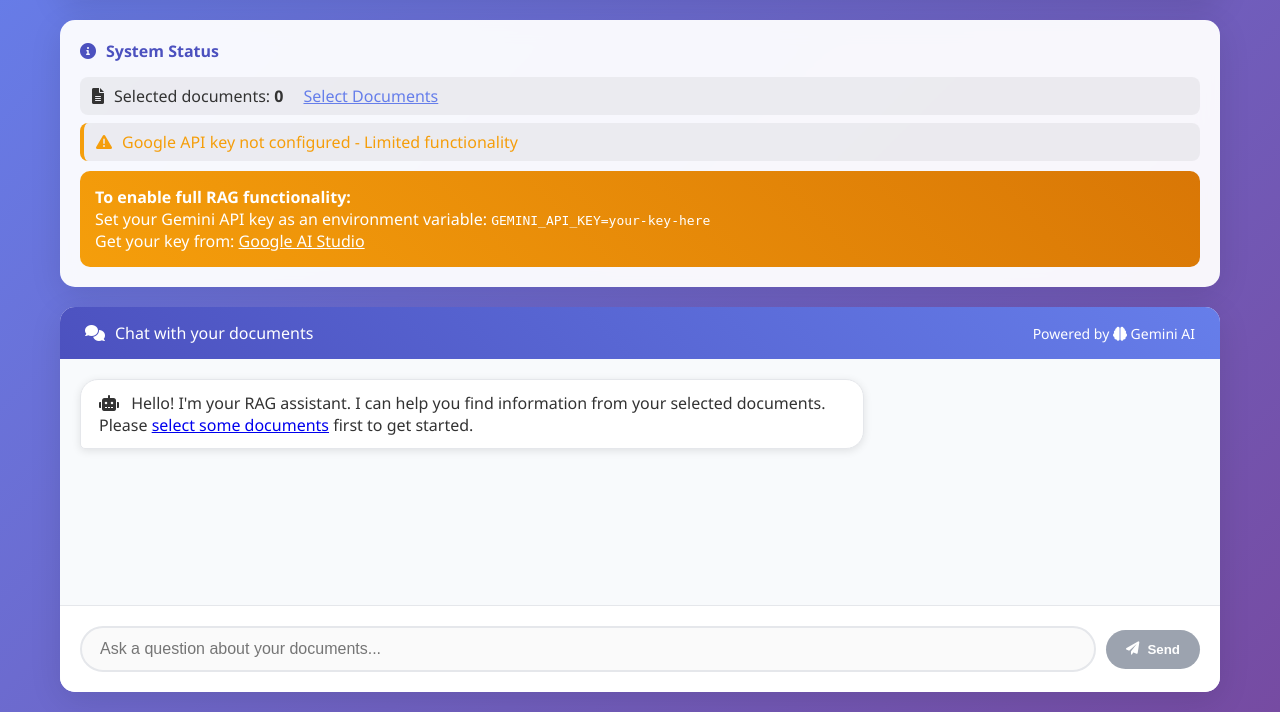
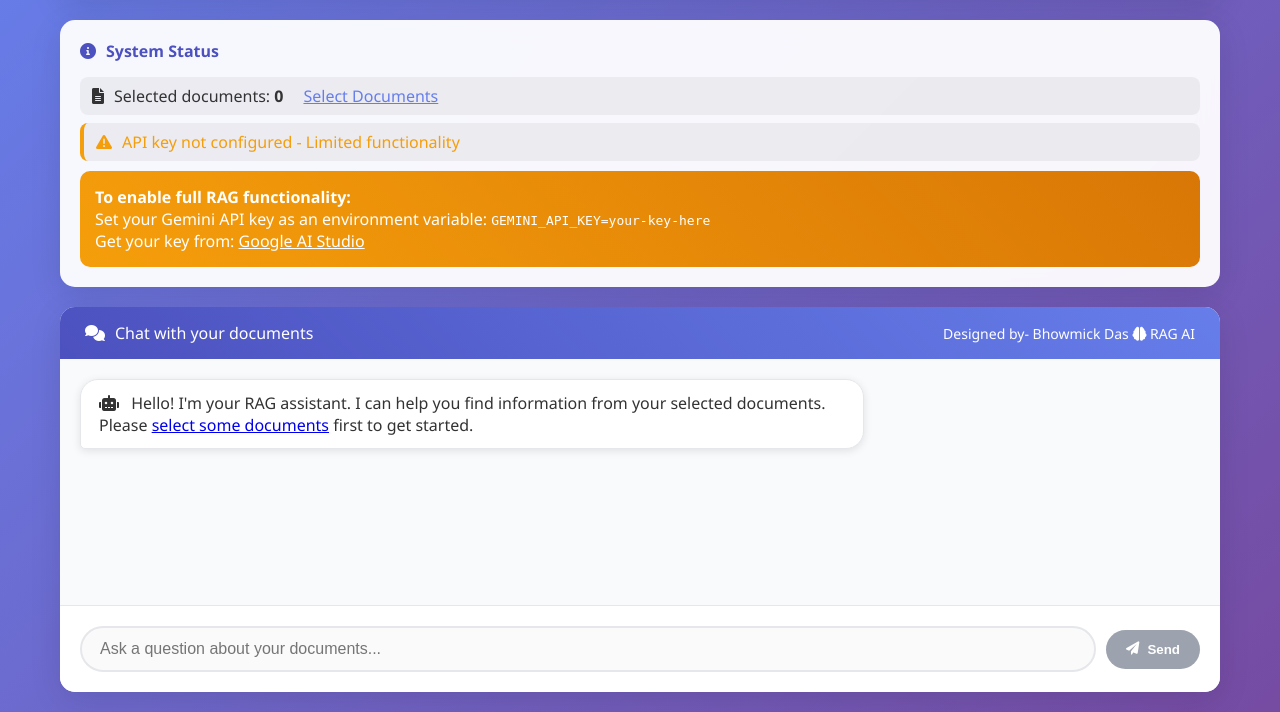
Before and after one commit to forbhowmick/Rag-chatbot, a Flask app: page /chat in a window 1280 px wide. Shown: the part 88-800 px from the top of the page. Run offline with Flask 3, Linux system fonts and the light colour scheme.

Commit message:
frontend change

```diff
--- a/frontend/templates/chat.html
+++ b/frontend/templates/chat.html
@@ -308,12 +308,12 @@
                 {% if gemini_available %}
                     <li class="status-item status-available">
                         <i class="fas fa-check-circle"></i>
-                        <span>Google Gemini AI configured - Full RAG functionality available</span>
+                        <span> AI configured - Full RAG functionality available</span>
                     </li>
                 {% else %}
                     <li class="status-item status-limited">
                         <i class="fas fa-exclamation-triangle"></i>
-                        <span>Google API key not configured - Limited functionality</span>
+                        <span> API key not configured - Limited functionality</span>
                     </li>
                 {% endif %}
             </ul>
@@ -331,7 +331,7 @@
                 <i class="fas fa-comments"></i>
                 <span>Chat with your documents</span>
                 <div style="margin-left: auto; font-size: 14px;">
-                    Powered by <i class="fas fa-brain"></i> Gemini AI
+                    Designed by- Bhowmick Das <i class="fas fa-brain"></i> RAG AI
                 </div>
             </div>
 
```
